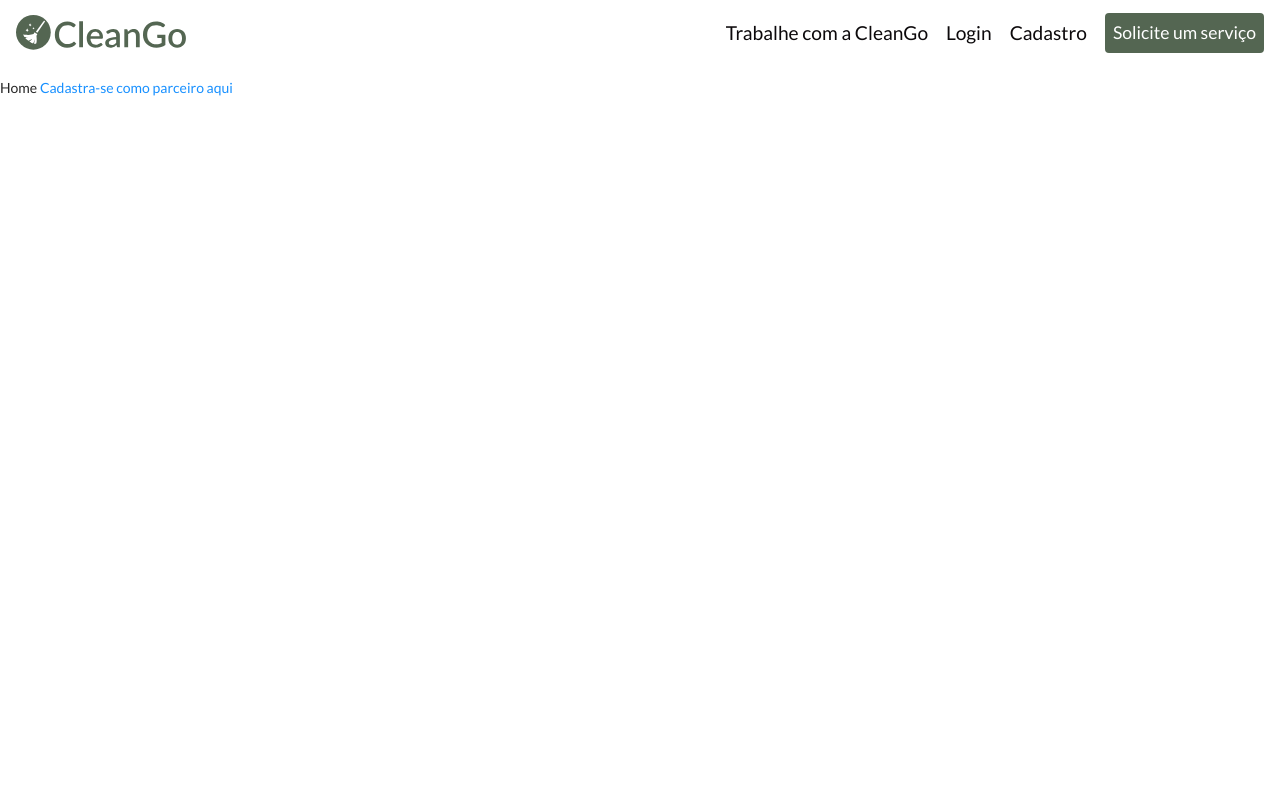
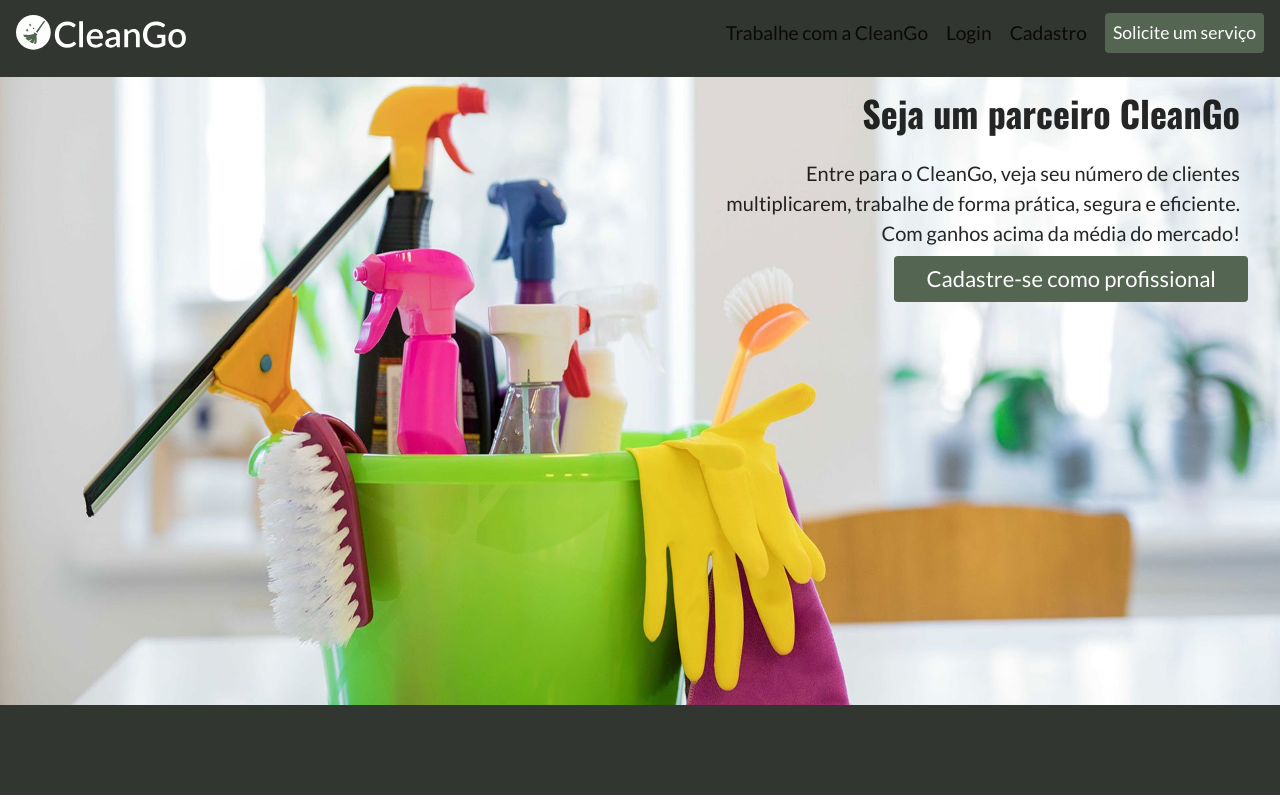
Before and after one commit to daeppe/CleanGo, a React (Create React App) app: page /sejaumparceiro in a window 1280 px wide. Shown: the top 800 px of the page. Built offline with nearby package versions, Linux system fonts and the light colour scheme.

Commit message:
feat: alrerando a rota

```diff
--- a/src/pages/WorkWithUs/index.tsx
+++ b/src/pages/WorkWithUs/index.tsx
@@ -1,4 +1,5 @@
 import Header from "../../components/Header";
+import HeaderNav from "../../components/HeaderNav";
 import {
   Container,
   ContainerInner,
@@ -17,11 +18,13 @@ import CardReasons from "../../components/CardReasons";
 const WorkWithUs = () => {
   const history: History = useHistory();
   const handleClick = (): void => {
-    history.push("/profissionalregister");
+    history.push("/cadastroparceiro");
   };
   return (
     <>
-      <Header whiteSchema>teste</Header>
+      <Header whiteSchema>
+        <HeaderNav />
+      </Header>
       <Container>
         <SectionPartner>
           <ContainerInner>
--- a/src/routes/index.tsx
+++ b/src/routes/index.tsx
@@ -6,17 +6,18 @@ import Dashboard from "../pages/DashboardPartner";
 import Route from "./route";
 import ProfessionalRegister from "../pages/ProfessionalRegister";
 import { useAuth } from "../providers/Auth";
-import HomePartner from "../pages/HomePartner";
+
 import EnterPage from "../pages/EnterPage";
 
 import DashboardClient from "../pages/DashboardClient";
+import WorkWithUs from "../pages/WorkWithUs";
 const Routes = () => {
   const { token } = useAuth();
 
   return (
     <Switch>
       <Route path="/" exact component={HomePage} />
-      <Route path="/sejaumparceiro" component={HomePartner} />
+      <Route path="/sejaumparceiro" component={WorkWithUs} />
       <Route path="/login" exact component={LoginPage} />
       <Route path="/entrar" exact component={EnterPage} />
       <Route path="/cadastro" exact component={RegisterPage} />
```
